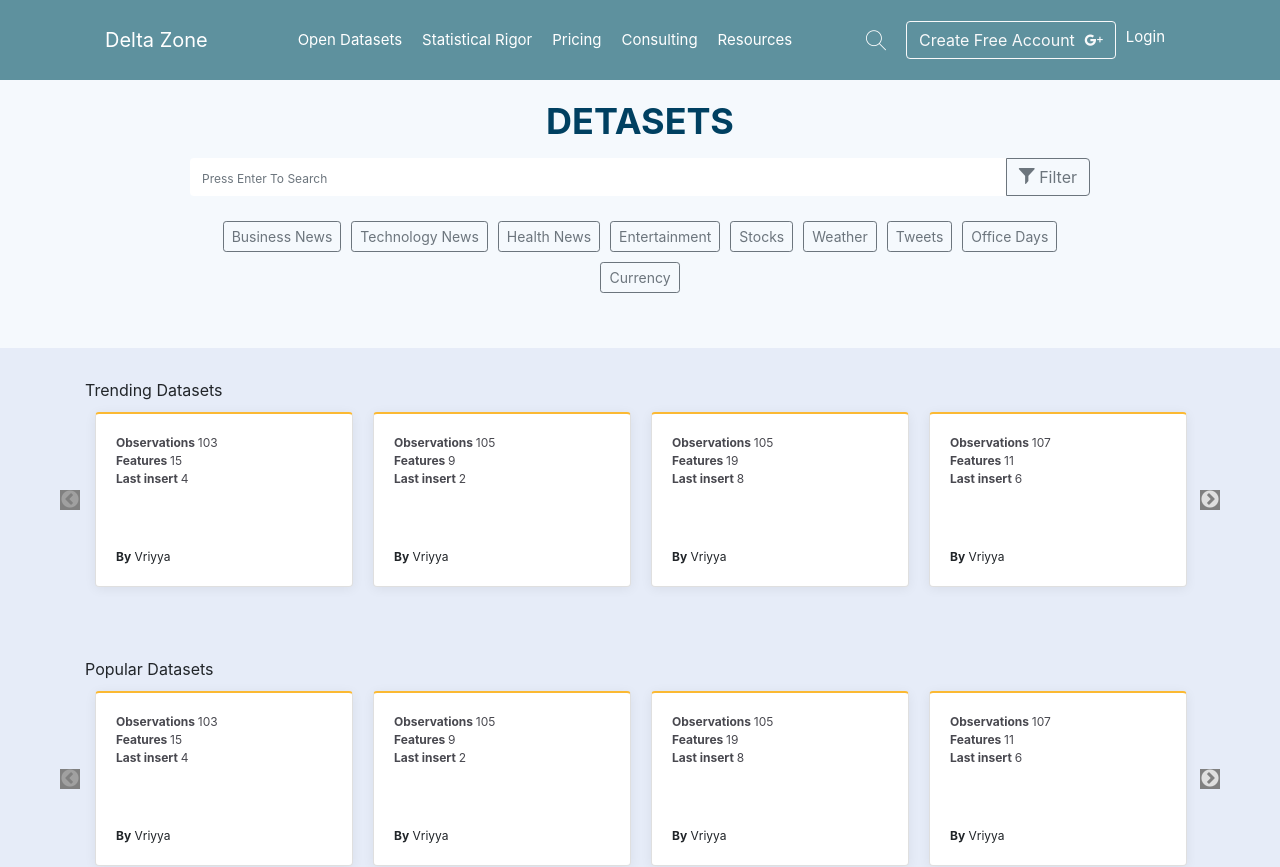
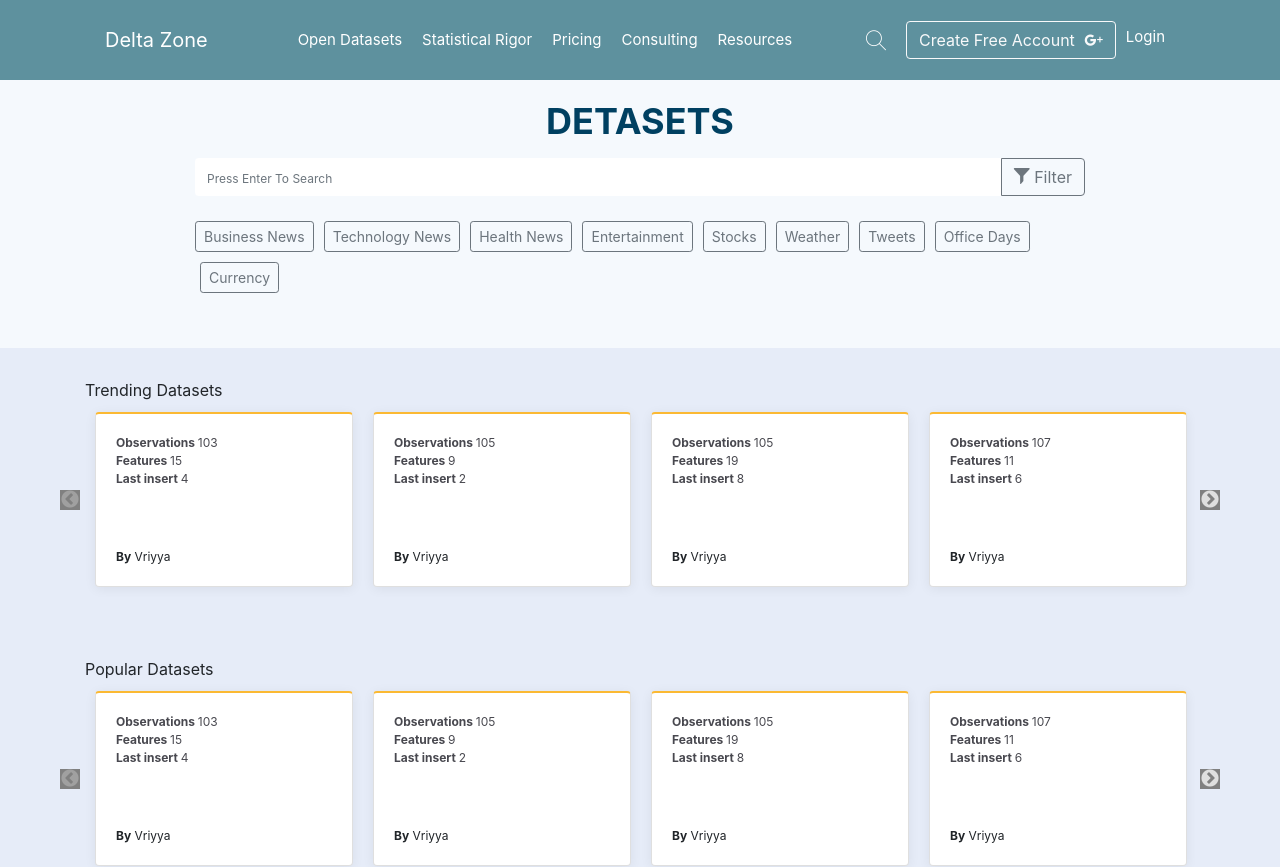
Before and after one commit to guptanidhi/React-Delta, a React (Create React App) app: page / in a window 1280 px wide. Shown: the top 867 px of the page. Built offline with nearby package versions, Linux system fonts and the light colour scheme.

Commit message:
update code

```diff
--- a/src/components/SearchSection/TopCategories/topCategories.module.scss
+++ b/src/components/SearchSection/TopCategories/topCategories.module.scss
@@ -2,14 +2,13 @@
 	padding: 20px 0;
 	.requestBtn {
 		display: flex;
-		justify-content: center;
 		flex-wrap: wrap;
-		@media screen and (max-width: 800px) {
-          justify-content: start;
-		}
 		.requestList{
 			border: 0;
 			padding: 5px;
+			&:first-child {
+				padding: 5px 5px 5px 0;
+			}
 		}
 	}
 }
--- a/src/components/SearchSection/searchsection.module.scss
+++ b/src/components/SearchSection/searchsection.module.scss
@@ -18,7 +18,7 @@
 }
 
 .alignSection {
-	max-width: 900px;
+	max-width: 890px;
 	text-align: center;
 	margin: 0 auto;
 }
```
